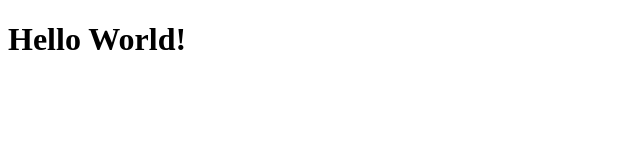
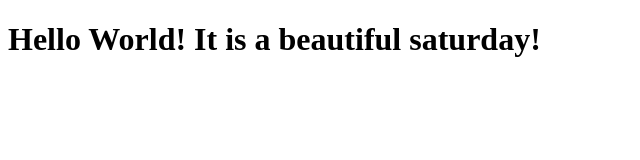
Before and after one commit to cksjs95/jsdev091601, a plain HTML site: page site/index.html in a window 1280 px wide. Shown: the whole page, without its empty margins (0-640 px from the left). Drawn offline with Linux system fonts and the light colour scheme.

Commit message:
minor mod to index page

```diff
--- a/site/index.html
+++ b/site/index.html
@@ -4,6 +4,6 @@
 	<title>CourseRA DEV SEP 2016</title>
 </head>
 <body>
-<h1>Hello World!</h1>
+<h1>Hello World! It is a beautiful saturday!</h1>
 </body>
 </html>
```
